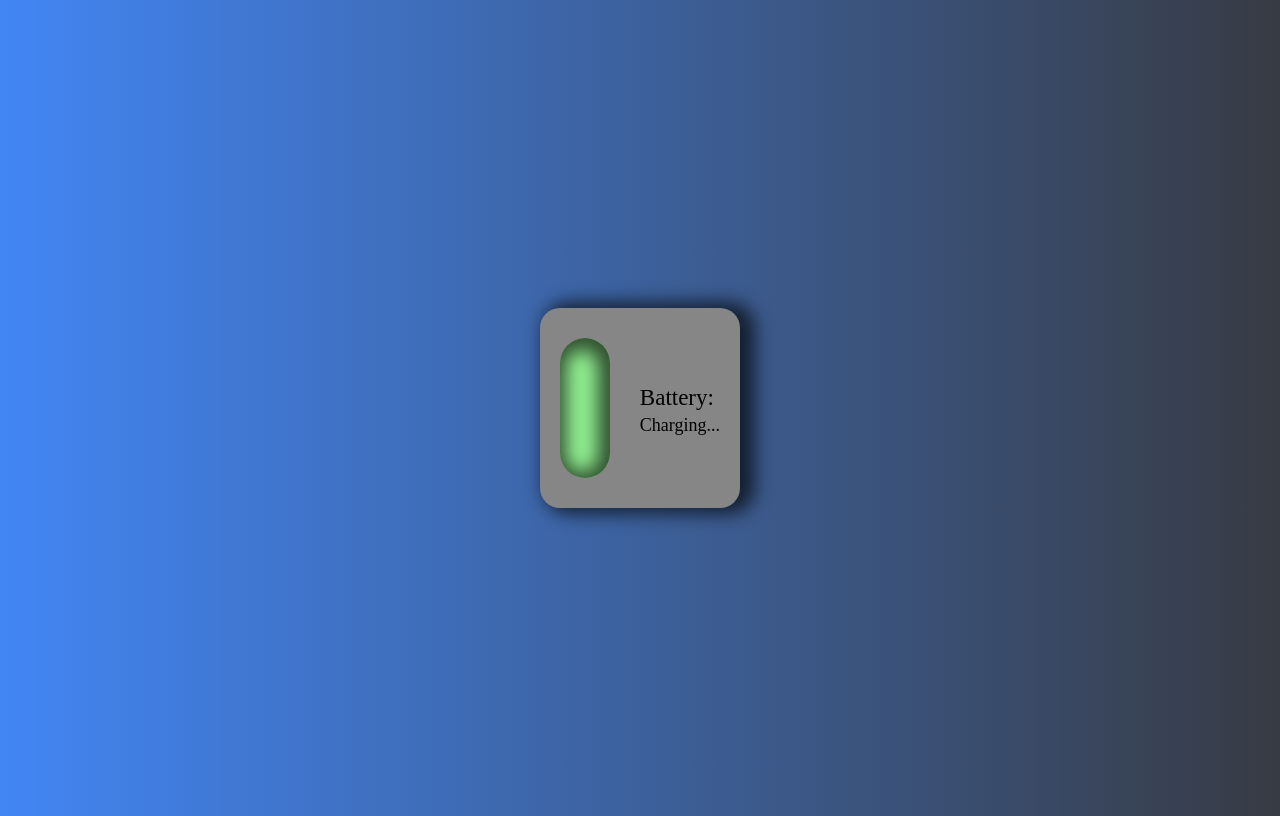
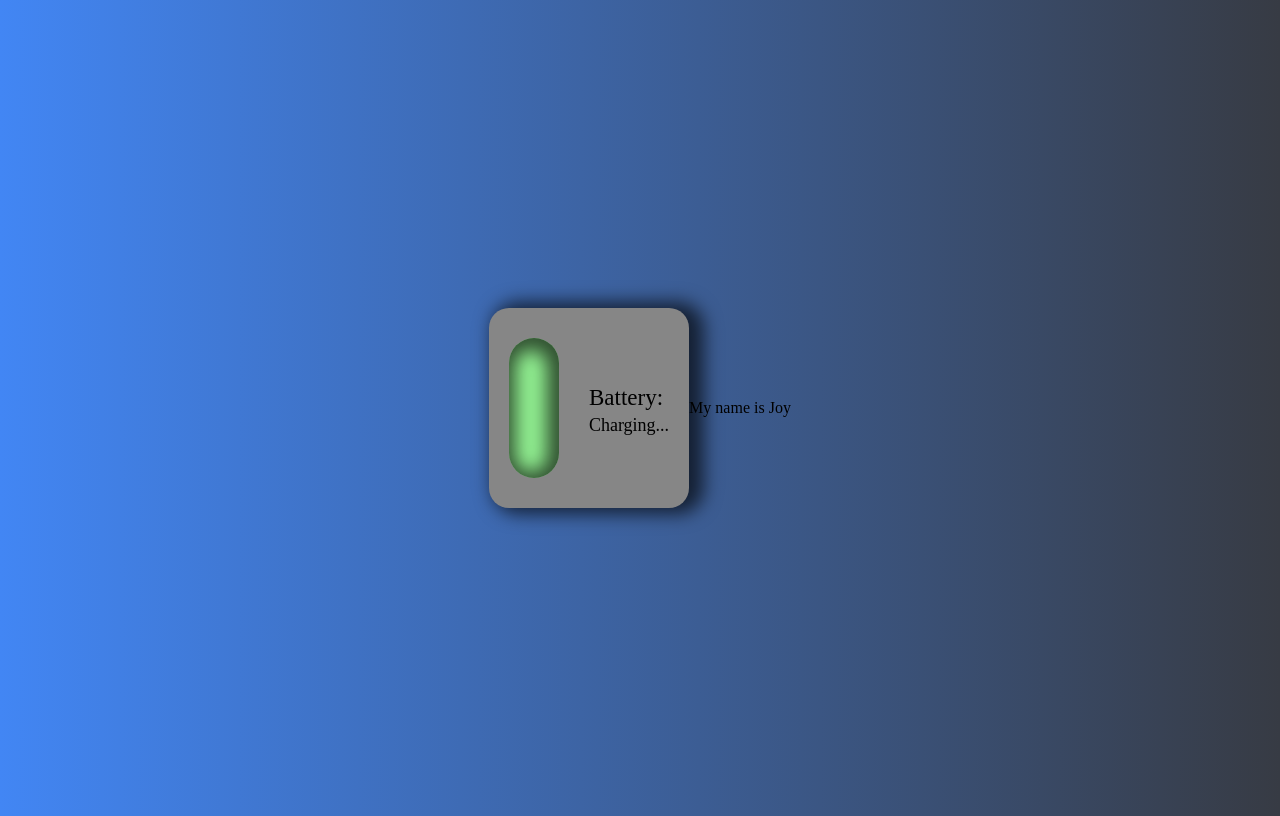
Before and after one commit to Realestjoy/DETECT-DEVICE-BATTERY, a plain HTML site: page index.html in a window 1280 px wide. Drawn offline with Linux system fonts and the light colour scheme.

Commit message:
Added a paragraph text

```diff
--- a/index.html
+++ b/index.html
@@ -15,6 +15,7 @@
         <p class="battery-status">Charging...</p>
       </div>
     </div>
+    <p>My name is Joy</p>
     <script src="script.js"></script>
   </body>
 </html>
```
